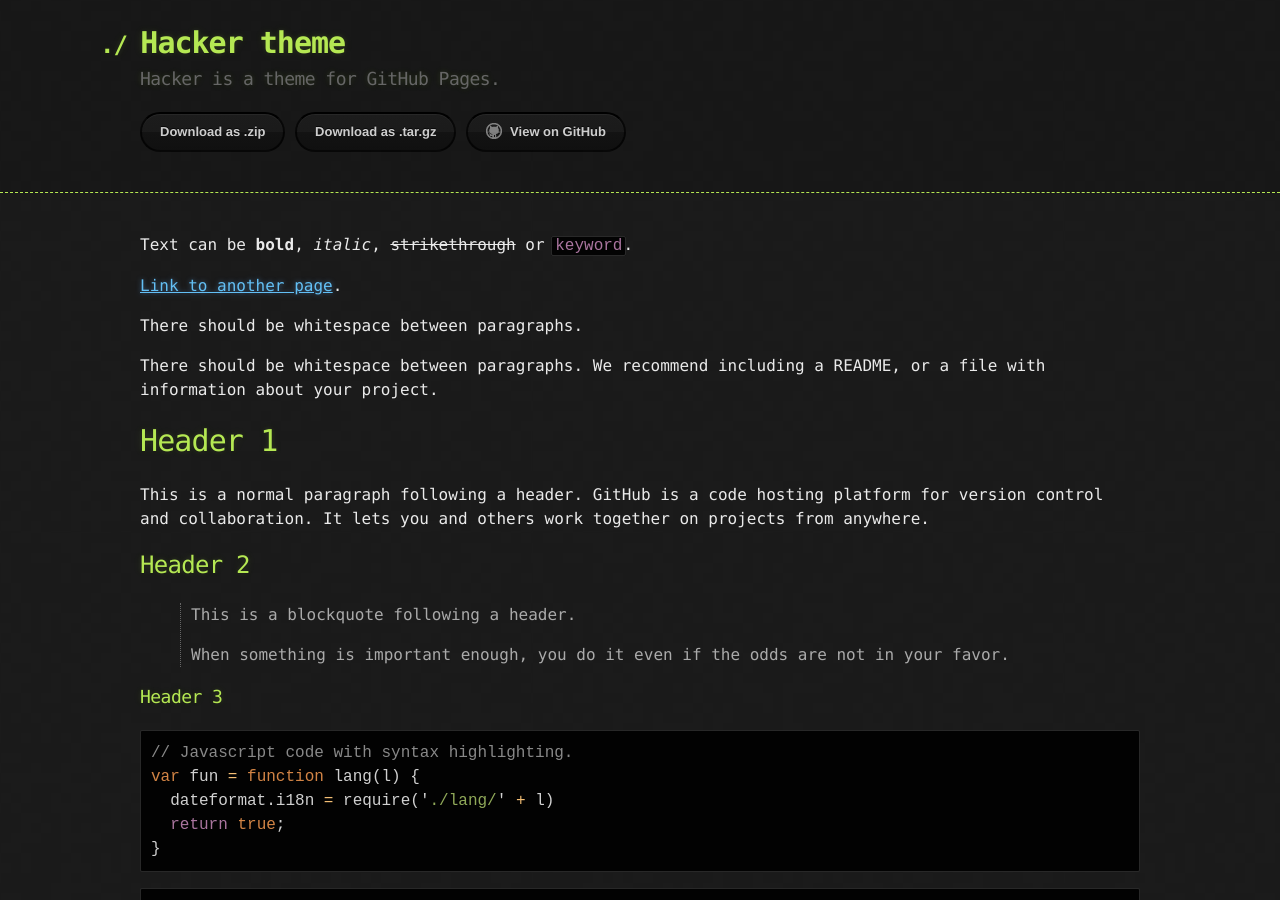
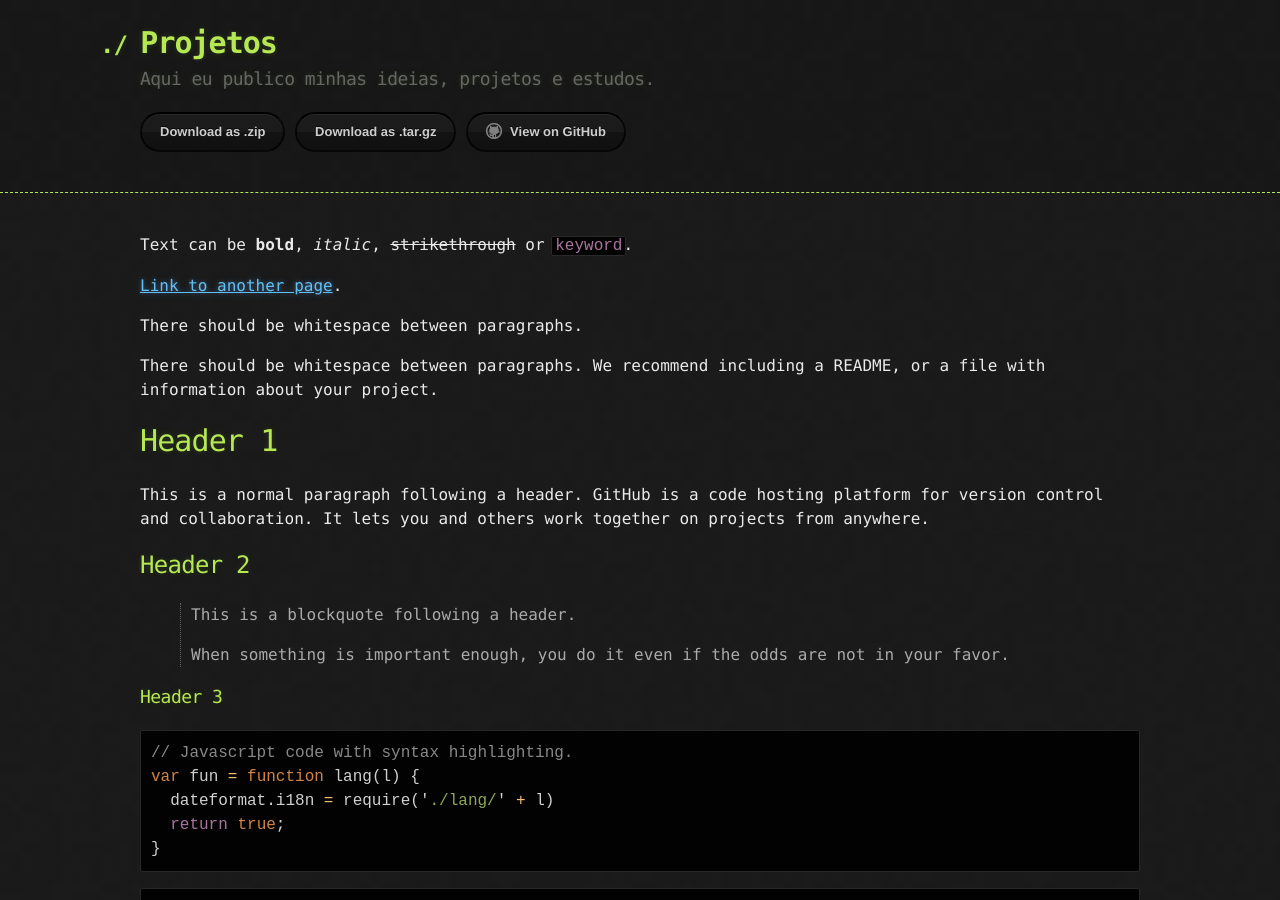
Before and after one commit to devnicius/Projetos, a Jekyll site: the page built from index.md, in a window 1280 px wide and 900 px high. Built offline with Jekyll 4.4.1, drawn with Linux system fonts in a browser that asks for light colours.

Commit message:
Theme
Title and description

```diff
--- a/_config.yml
+++ b/_config.yml
@@ -1,5 +1,5 @@
-title: Hacker theme
-description: Hacker is a theme for GitHub Pages.
+title: Projetos
+description: Aqui eu publico minhas ideias, projetos e estudos.
 show_downloads: true
 google_analytics:
 theme: jekyll-theme-hacker
```
